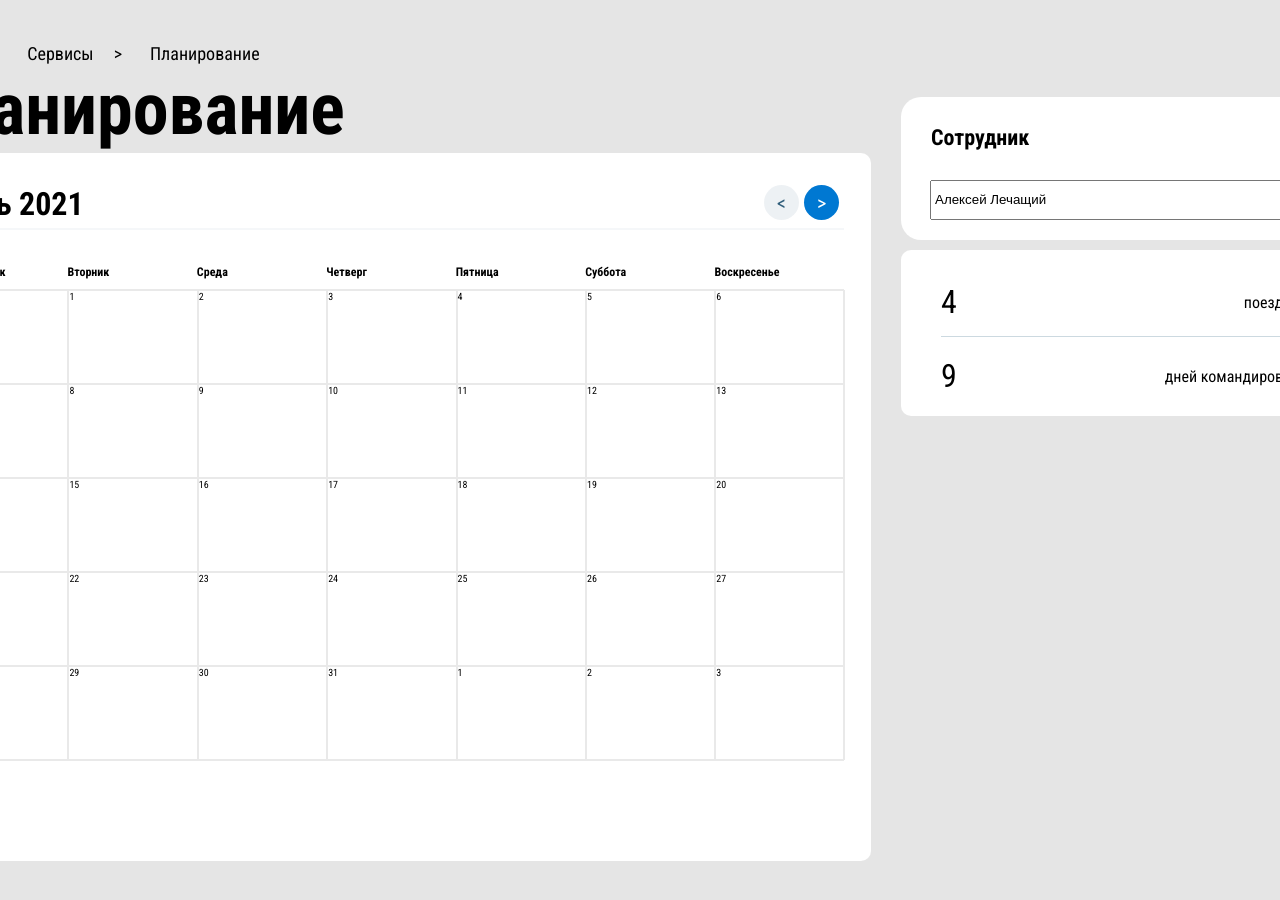
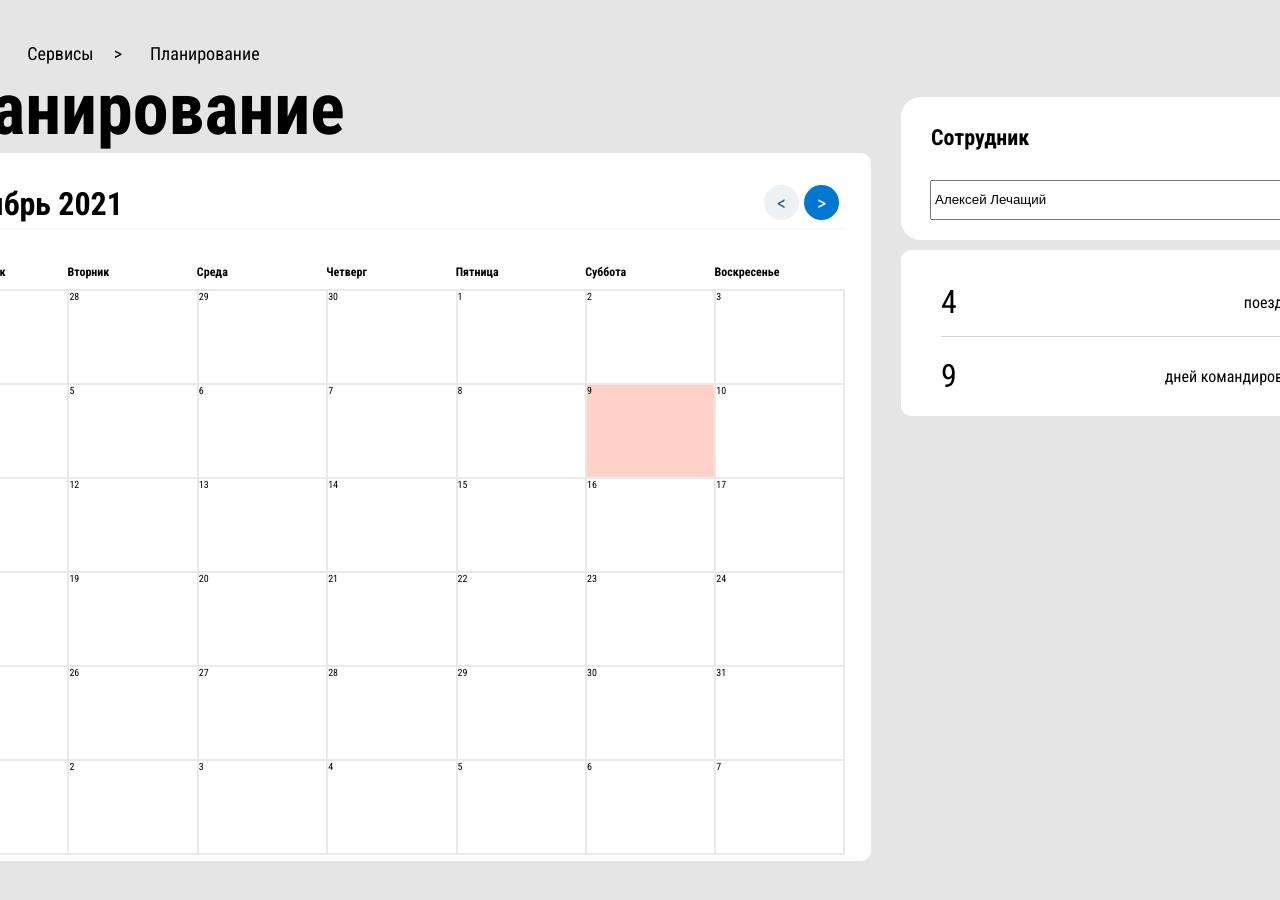
Before and after one commit to RusAlex91/calendar-test, a Vue app: page / in a window 1280 px wide. Shown: the top 900 px of the page. Built offline with nearby package versions, Linux system fonts and the light colour scheme.

Commit message:
add temp calendar

```diff
--- a/src/components/Calendar.vue
+++ b/src/components/Calendar.vue
@@ -1,16 +1,24 @@
 <template>
   <div class="calendar">
     <div class="calendar__navigation">
-      <h2 class="calendar__month-year">Июнь 2021</h2>
+      <h2 ref="date" class="calendar__month-year">Июнь 2021</h2>
       <div class="calendar-controls">
-        <button class="calendar-controls__left calendar-controls__inactive">
+        <button
+          @click="updateCalendar('descrease')"
+          class="calendar-controls__left calendar-controls__inactive"
+        >
           &#x3c;
         </button>
-        <button class="calendar-controls__right">&#x3e;</button>
+        <button
+          @click="updateCalendar('increase')"
+          class="calendar-controls__right"
+        >
+          &#x3e;
+        </button>
       </div>
     </div>
     <hr />
-    <div class="calendar__body">
+    <div class="calendar__body" @click="populateCalendar">
       <div class="calendar-weekdays">
         <span>Понедельник</span>
         <span>Вторник</span>
@@ -21,50 +29,124 @@
         <span>Воскресенье</span>
       </div>
       <div class="calendar-days">
-        <div class="prev-date__date">31</div>
-
-        <div>1</div>
-        <div>2</div>
-        <div>3</div>
-        <div>4</div>
-        <div>5</div>
-        <div>6</div>
-        <div>7</div>
-        <div>8</div>
-        <div>9</div>
-        <div>10</div>
-        <div>11</div>
-        <div>12</div>
-        <div>13</div>
-        <div>14</div>
-        <div>15</div>
-        <div>16</div>
-        <div>17</div>
-        <div>18</div>
-        <div>19</div>
-        <div>20</div>
-        <div>21</div>
-        <div>22</div>
-        <div>23</div>
-        <div>24</div>
-        <div>25</div>
-        <div>26</div>
-        <div>27</div>
-        <div>28</div>
-        <div>29</div>
-        <div>30</div>
-        <div>31</div>
-
-        <div class="next-date">1</div>
-        <div class="next-date">2</div>
-        <div class="next-date">3</div>
+        <calendar-day
+          v-for="index in prevDates"
+          :key="index"
+          :index="index"
+        ></calendar-day>
+        <calendar-day
+          v-for="index in daysInMonth"
+          :key="index"
+          :index="index"
+          :day="this.currentDay"
+        ></calendar-day>
+        <calendar-day
+          v-for="index in nextDates"
+          :key="index"
+          :index="index"
+        ></calendar-day>
       </div>
     </div>
   </div>
 </template>
 
 <script>
-export default {}
+import CalendarDay from './CalendarDay.vue'
+export default {
+  components: {
+    CalendarDay
+  },
+  data () {
+    return {
+      date: new Date(),
+      daysInMonth: null,
+      prevDates: [],
+      nextDates: [],
+      currentDay: null
+    }
+  },
+  methods: {
+    updateCalendar (value) {
+      if (value === 'descrease') {
+        this.date.setMonth(this.date.getMonth() - 1)
+      } else if (value === 'increase') {
+        this.date.setMonth(this.date.getMonth() + 1)
+      }
+      this.createCalendar()
+    },
+    createCalendar (month) {
+      const date = this.date
+
+      date.setDate(1)
+      // const calendarDays = {}
+      // const month = date.getMonth()
+      this.daysInMonth = new Date(
+        date.getFullYear(),
+        date.getMonth() + 1,
+        0
+      ).getDate()
+
+      console.log(
+        new Date(date.getFullYear(), date.getMonth() + 1, 0).getDay() + '!!!!'
+      )
+
+      const prevLastDay = new Date(
+        date.getFullYear(),
+        date.getMonth(),
+        0
+      ).getDate()
+
+      const lastDayIndex = new Date(
+        date.getFullYear(),
+        date.getMonth() + 1,
+        0
+      ).getDay()
+
+      const months = [
+        'Январь',
+        'Февраль',
+        'Март',
+        'Апрель',
+        'Май',
+        'Июнь',
+        'Июль',
+        'Август',
+        'Сентябрь',
+        'Октябрь',
+        'Ноябрь',
+        'Декабрь'
+      ]
+      this.$refs.date.innerText = `${
+        months[date.getMonth()]
+      } ${date.getFullYear()}`
+
+      this.prevDates = []
+      const firstDayIndex = date.getDay() - 1
+      console.log(firstDayIndex)
+      for (let x = firstDayIndex; x > 0; x--) {
+        const temp = prevLastDay - x + 1
+        this.prevDates.push(temp)
+      }
+
+      this.nextDates = []
+      const nextDays = 7 - lastDayIndex
+      for (let o = 1; o <= nextDays; o++) {
+        const temp = o
+        this.nextDates.push(temp)
+      }
+      this.currentDay = new Date().getDate()
+
+      var dt = new Date()
+
+      if (dt.getDay() === 6 || dt.getDay() === 0) {
+        console.log('weekend')
+      }
+    }
+  },
+  mounted () {
+    this.createCalendar()
+  }
+}
 </script>
 
 <style scoped lang="scss">
--- a/src/components/CalendarDay.vue
+++ b/src/components/CalendarDay.vue
@@ -1,14 +1,45 @@
 <template>
-  <div class="day">
-    <span class="day_number">1</span>
-    <span class="day__trip-name">Екатеринбург</span>
-    <span>Выходной</span>
-    <span>Праздник</span>
+  <div class="day" :class="{ today: currentDay }">
+    <span class="day_number">{{ index }}</span>
+
+    <!-- <span v-if="trip" class="day__trip-name">Екатеринбург</span>
+    <span v-if="weekend">Выходной</span>
+    <span v-if="selebration">Праздник</span> -->
   </div>
 </template>
 
 <script>
-export default {}
+export default {
+  props: {
+    index: {
+      type: Number,
+      required: true,
+      default: null
+    },
+    day: {
+      type: Number,
+      required: false,
+      default: null
+    }
+  },
+  data () {
+    return {
+      currentDay: null
+    }
+  },
+  methods: {
+    isWeekend () {}
+  },
+  mounted () {
+    if (this.day === this.index) {
+      this.currentDay = true
+    } else {
+      this.currentDay = false
+    }
+    this.isWeekend()
+    console.log(this.index)
+  }
+}
 </script>
 
 <style scoped lang="scss">
@@ -25,4 +56,7 @@ export default {}
   &__trip-name {
   }
 }
+.today {
+  background: rgba(255, 99, 71, 0.295);
+}
 </style>
```
Also changed, not shown: db.json (added, +37 -0 lines).
